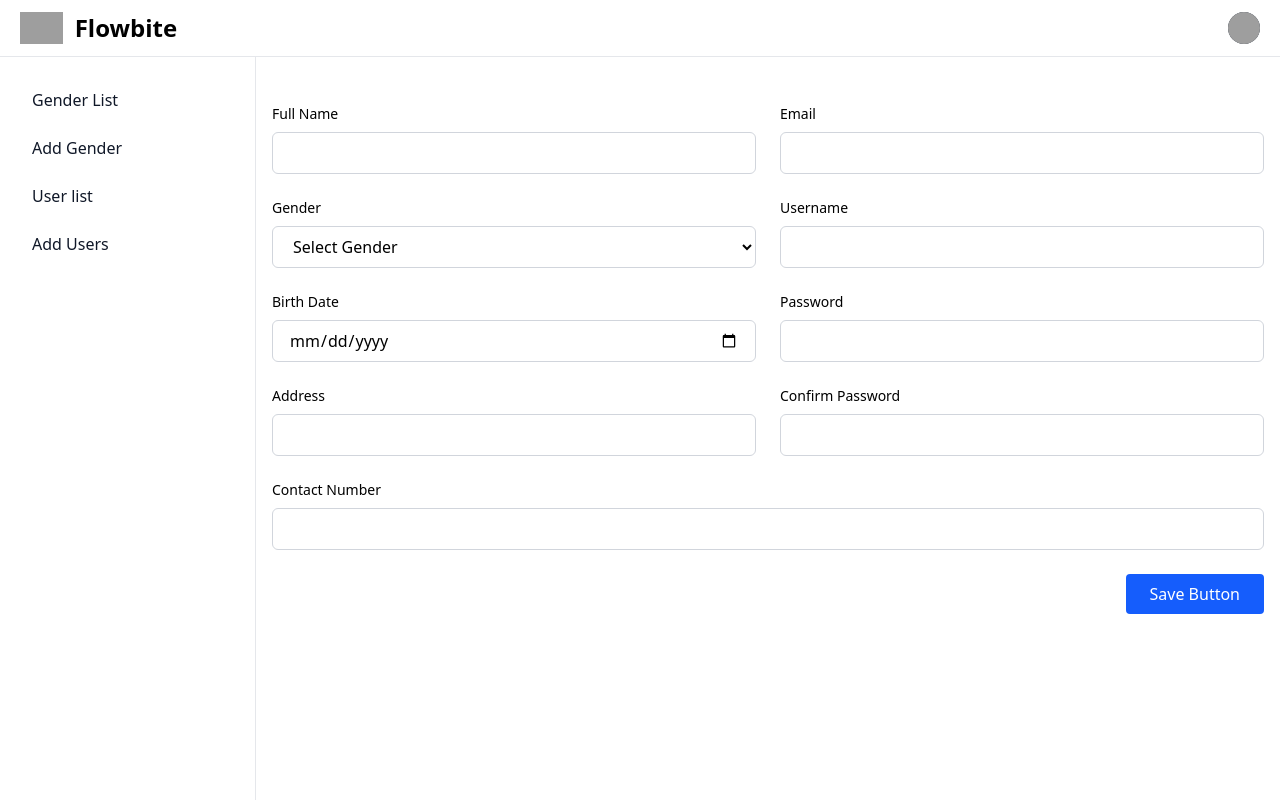
After one commit to jomar11346/groupsixsite, a Django app: page /user/add in a window 1280 px wide. The commit adds this page. Run offline with Django 4.2, Linux system fonts and the light colour scheme; data that the repository does not hold is empty; grey boxes are pictures that could not be loaded.

Commit message:
Added user and userlist

```diff
--- a/crud/static/css/output.css
+++ b/crud/static/css/output.css
@@ -9,18 +9,12 @@
       "Courier New", monospace;
     --color-red-600: oklch(57.7% 0.245 27.325);
     --color-red-700: oklch(50.5% 0.213 27.518);
-    --color-green-100: oklch(96.2% 0.044 156.743);
     --color-green-200: oklch(92.5% 0.084 155.995);
-    --color-green-500: oklch(72.3% 0.219 149.579);
     --color-green-600: oklch(62.7% 0.194 149.214);
     --color-green-700: oklch(52.7% 0.154 150.069);
-    --color-blue-100: oklch(93.2% 0.032 255.585);
-    --color-blue-300: oklch(80.9% 0.105 251.813);
+    --color-blue-500: oklch(62.3% 0.214 259.815);
     --color-blue-600: oklch(54.6% 0.245 262.881);
     --color-blue-700: oklch(48.8% 0.243 264.376);
-    --color-blue-800: oklch(42.4% 0.199 265.638);
-    --color-blue-900: oklch(37.9% 0.146 265.522);
-    --color-gray-50: oklch(98.5% 0.002 247.839);
     --color-gray-100: oklch(96.7% 0.003 264.542);
     --color-gray-200: oklch(92.8% 0.006 264.531);
     --color-gray-300: oklch(87.2% 0.01 258.338);
@@ -34,6 +28,7 @@
     --color-white: #fff;
     --spacing: 0.25rem;
     --container-xs: 20rem;
+    --container-7xl: 80rem;
     --text-xs: 0.75rem;
     --text-xs--line-height: calc(1 / 0.75);
     --text-sm: 0.875rem;
@@ -48,6 +43,7 @@
     --font-weight-medium: 500;
     --font-weight-semibold: 600;
     --radius-sm: 0.25rem;
+    --radius-md: 0.375rem;
     --radius-lg: 0.5rem;
     --default-transition-duration: 150ms;
     --default-transition-timing-function: cubic-bezier(0.4, 0, 0.2, 1);
@@ -242,6 +238,9 @@
   .z-50 {
     z-index: 50;
   }
+  .col-span-2 {
+    grid-column: span 2 / span 2;
+  }
   .-mx-1 {
     margin-inline: calc(var(--spacing) * -1);
   }
@@ -290,6 +289,9 @@
   .flex {
     display: flex;
   }
+  .grid {
+    display: grid;
+  }
   .hidden {
     display: none;
   }
@@ -335,6 +337,9 @@
   .w-full {
     width: 100%;
   }
+  .max-w-7xl {
+    max-width: var(--container-7xl);
+  }
   .max-w-xs {
     max-width: var(--container-xs);
   }
@@ -374,6 +379,9 @@
   .list-none {
     list-style-type: none;
   }
+  .grid-cols-1 {
+    grid-template-columns: repeat(1, minmax(0, 1fr));
+  }
   .items-center {
     align-items: center;
   }
@@ -388,6 +396,12 @@
   }
   .justify-start {
     justify-content: flex-start;
+  }
+  .gap-4 {
+    gap: calc(var(--spacing) * 4);
+  }
+  .gap-6 {
+    gap: calc(var(--spacing) * 6);
   }
   .space-y-2 {
     :where(& > :not(:last-child)) {
@@ -424,11 +438,17 @@
   .overflow-y-auto {
     overflow-y: auto;
   }
+  .rounded {
+    border-radius: 0.25rem;
+  }
   .rounded-full {
     border-radius: calc(infinity * 1px);
   }
   .rounded-lg {
     border-radius: var(--radius-lg);
+  }
+  .rounded-md {
+    border-radius: var(--radius-md);
   }
   .rounded-sm {
     border-radius: var(--radius-sm);
@@ -455,6 +475,9 @@
   }
   .border-gray-200 {
     border-color: var(--color-gray-200);
+  }
+  .border-gray-300 {
+    border-color: var(--color-gray-300);
   }
   .border-gray-400 {
     border-color: var(--color-gray-400);
@@ -519,6 +542,9 @@
   .text-left {
     text-align: left;
   }
+  .text-right {
+    text-align: right;
+  }
   .text-base {
     font-size: var(--text-base);
     line-height: var(--tw-leading, var(--text-base--line-height));
@@ -582,10 +608,27 @@
     outline-style: var(--tw-outline-style);
     outline-width: 1px;
   }
+  .transition-all {
+    transition-property: all;
+    transition-timing-function: var(--tw-ease, var(--default-transition-timing-function));
+    transition-duration: var(--tw-duration, var(--default-transition-duration));
+  }
+  .transition-colors {
+    transition-property: color, background-color, border-color, outline-color, text-decoration-color, fill, stroke, --tw-gradient-from, --tw-gradient-via, --tw-gradient-to;
+    transition-timing-function: var(--tw-ease, var(--default-transition-timing-function));
+    transition-duration: var(--tw-duration, var(--default-transition-duration));
+  }
   .transition-transform {
     transition-property: transform, translate, scale, rotate;
     transition-timing-function: var(--tw-ease, var(--default-transition-timing-function));
     transition-duration: var(--tw-duration, var(--default-transition-duration));
+  }
+  .hover\:bg-blue-700 {
+    &:hover {
+      @media (hover: hover) {
+        background-color: var(--color-blue-700);
+      }
+    }
   }
   .hover\:bg-gray-100 {
     &:hover {
@@ -623,9 +666,15 @@
       }
     }
   }
-  .focus\:border-blue-700 {
+  .focus\:border-blue-600 {
     &:focus {
-      border-color: var(--color-blue-700);
+      border-color: var(--color-blue-600);
+    }
+  }
+  .focus\:to-blue-600 {
+    &:focus {
+      --tw-gradient-to: var(--color-blue-600);
+      --tw-gradient-stops: var(--tw-gradient-via-stops, var(--tw-gradient-position), var(--tw-gradient-from) var(--tw-gradient-from-position), var(--tw-gradient-to) var(--tw-gradient-to-position));
     }
   }
   .focus\:to-blue-700 {
@@ -644,6 +693,16 @@
     &:focus {
       --tw-ring-shadow: var(--tw-ring-inset,) 0 0 0 calc(4px + var(--tw-ring-offset-width)) var(--tw-ring-color, currentcolor);
       box-shadow: var(--tw-inset-shadow), var(--tw-inset-ring-shadow), var(--tw-ring-offset-shadow), var(--tw-ring-shadow), var(--tw-shadow);
+    }
+  }
+  .focus\:ring-blue-500 {
+    &:focus {
+      --tw-ring-color: var(--color-blue-500);
+    }
+  }
+  .focus\:ring-blue-600 {
+    &:focus {
+      --tw-ring-color: var(--color-blue-600);
     }
   }
   .focus\:ring-blue-700 {
@@ -689,6 +748,16 @@
       line-height: var(--tw-leading, var(--text-2xl--line-height));
     }
   }
+  .md\:col-span-1 {
+    @media (width >= 48rem) {
+      grid-column: span 1 / span 1;
+    }
+  }
+  .md\:col-span-2 {
+    @media (width >= 48rem) {
+      grid-column: span 2 / span 2;
+    }
+  }
   .md\:me-24 {
     @media (width >= 48rem) {
       margin-inline-end: calc(var(--spacing) * 24);
@@ -702,6 +771,11 @@
   .md\:w-1\/3 {
     @media (width >= 48rem) {
       width: calc(1/3 * 100%);
+    }
+  }
+  .md\:grid-cols-2 {
+    @media (width >= 48rem) {
+      grid-template-columns: repeat(2, minmax(0, 1fr));
     }
   }
   .lg\:px-5 {
--- a/crud/templates/include/sidebar.html
+++ b/crud/templates/include/sidebar.html
@@ -67,12 +67,12 @@
               </a>
            </li>
            <li>
-              <a href="#" class="flex items-center p-2 text-gray-900 rounded-lg dark:text-white hover:bg-gray-100 dark:hover:bg-gray-700 group">
+              <a href="/user/list" class="flex items-center p-2 text-gray-900 rounded-lg dark:text-white hover:bg-gray-100 dark:hover:bg-gray-700 group">
                  <span class="flex-1 ms-3 whitespace-nowrap">User list</span>
               </a>
            </li>
            <li>
-              <a href="#" class="flex items-center p-2 text-gray-900 rounded-lg dark:text-white hover:bg-gray-100 dark:hover:bg-gray-700 group">
+              <a href="/user/add" class="flex items-center p-2 text-gray-900 rounded-lg dark:text-white hover:bg-gray-100 dark:hover:bg-gray-700 group">
                  <span class="flex-1 ms-3 whitespace-nowrap">Add Users</span>
               </a>
            </li>
--- /dev/null
+++ b/crud/templates/user/AddUser.html
@@ -0,0 +1,73 @@
+{% extends "layout/base.html" %}
+
+{% block 'title' %} Add User {% endblock 'title' %}
+
+{% block 'content' %}
+
+{% include "include/sidebar.html" %}
+
+<div class="p-4 sm:ml-64 mt-16 md:mt-14">
+    <form action="/user/add" method="post">
+        <div class="max-w-7xl mx-auto">
+            {% csrf_token %}
+            <div class="grid grid-cols-1 md:grid-cols-2 gap-6">
+                <div>
+                    <label for="full_name" class="block text-sm font-medium mb-2">Full Name</label>
+                    <input type="text" name="full_name" id="full_name"
+                        class="w-full border border-gray-300 rounded-md px-4 py-2 focus:outline-none focus:ring-2 focus:ring-blue-500" />
+                </div>
+                <div>
+                    <label for="email" class="block text-sm font-medium mb-2">Email</label>
+                    <input type="email" name="email" id="email"
+                        class="w-full border border-gray-300 rounded-md px-4 py-2 focus:outline-none focus:ring-2 focus:ring-blue-500" />
+                </div>
+                <div>
+                    <label for="gender" class="block text-sm font-medium mb-2">Gender</label>
+                    <select name="gender" id="gender"
+                        class="w-full border border-gray-300 rounded-md px-4 py-2 focus:outline-none focus:ring-2 focus:ring-blue-500">
+                        <option value="">Select Gender</option>
+                        {% for gender in genders %}
+                        <option value="{{ gender.gender_id }}">{{ gender.gender }}</option>
+                        {% endfor %}
+                    </select>
+                </div>
+                <div>
+                    <label for="username" class="block text-sm font-medium mb-2">Username</label>
+                    <input type="text" name="username" id="username"
+                        class="w-full border border-gray-300 rounded-md px-4 py-2 focus:outline-none focus:ring-2 focus:ring-blue-500" />
+                </div>
+                <div>
+                    <label for="birth_date" class="block text-sm font-medium mb-2">Birth Date</label>
+                    <input type="date" name="birth_date" id="birth_date"
+                        class="w-full border border-gray-300 rounded-md px-4 py-2 focus:outline-none focus:ring-2 focus:ring-blue-500" />
+                </div>
+                <div>
+                    <label for="password" class="block text-sm font-medium mb-2">Password</label>
+                    <input type="password" name="password" id="password"
+                        class="w-full border border-gray-300 rounded-md px-4 py-2 focus:outline-none focus:ring-2 focus:ring-blue-500" />
+                </div>
+                <div>
+                    <label for="address" class="block text-sm font-medium mb-2">Address</label>
+                    <input type="text" name="address" id="address"
+                        class="w-full border border-gray-300 rounded-md px-4 py-2 focus:outline-none focus:ring-2 focus:ring-blue-500" />
+                </div>
+                <div>
+                    <label for="confirm_password" class="block text-sm font-medium mb-2">Confirm Password</label>
+                    <input type="password" name="confirm_password" id="confirm_password"
+                        class="w-full border border-gray-300 rounded-md px-4 py-2 focus:outline-none focus:ring-2 focus:ring-blue-500" />
+                </div>
+                <div class="md:col-span-2">
+                    <label for="contact_number" class="block text-sm font-medium mb-2">Contact Number</label>
+                    <input type="text" name="contact_number" id="contact_number"
+                        class="w-full border border-gray-300 rounded-md px-4 py-2 focus:outline-none focus:ring-2 focus:ring-blue-500" />
+                </div>
+                <div class="md:col-span-2 text-right">
+                    <button type="submit"
+                        class="bg-blue-600 text-white px-6 py-2 rounded hover:bg-blue-700 transition-all">Save Button</button>
+                </div>
+            </div>
+        </div>
+    </form>
+</div>
+
+{% endblock 'content' %}
--- a/crud/urls.py
+++ b/crud/urls.py
@@ -5,5 +5,8 @@ urlpatterns = [
     path('gender/list', views.gender_list),
     path('gender/add', views.add_gender),
     path('gender/edit/<int:genderId>', views.edit_gender),
-    path('gender/delete/<int:genderId>', views.delete_gender)
+    path('gender/delete/<int:genderId>', views.delete_gender),
+     path('user/list', views.user_list),
+    path('user/add', views.add_user)
+
 ]
--- a/crud/views.py
+++ b/crud/views.py
@@ -1,7 +1,8 @@
 from django.shortcuts import render, redirect
 from django.http import HttpResponse
 from django.contrib import messages
-from .models import Genders
+from .models import Genders, Users
+from django.contrib.auth.hashers import make_password
 
 # Create your views here.
 
@@ -77,3 +78,55 @@ def delete_gender(request, genderId):
          return render(request, 'gender/DeleteGender.html', data)
     except Exception as e:
         return HttpResponse(f'Error Occurred during delete gender: {e}')
+
+def user_list(request):
+    try:
+        userObj = Users.objects.select_related('gender')
+
+        data = {
+            'users': userObj
+        }
+
+        return render(request, 'user/UsersList.html', data)
+    except Exception as e:
+        return HttpResponse(f'Error occurred during Load users: {e}')
+def add_user(request):
+    try:
+        if request.method == 'POST':
+            fullName = request.POST.get('full_name')
+            gender = request.POST.get('gender')
+            birthDate = request.POST.get('birth_date')
+            address = request.POST.get('address')
+            contactNumber = request.POST.get('contact_number')
+            email = request.POST.get('email')
+            username = request.POST.get("username")
+            password = request.POST.get('password')
+            confirmPassword = request.POST.get('confirm_password')
+
+            if password != confirmPassword:
+                messages.error(request, 'Password and Confirm Password do not match!')
+                return redirect('/user/add')
+
+            Users.objects.create(
+                full_name=fullName,
+                gender=Genders.objects.get(pk=gender),
+                birth_date=birthDate,
+                address=address,
+                contact_number=contactNumber,
+                email=email,
+                username=username,
+                password=make_password(password)
+            ).save()
+
+            messages.success(request, 'User added successfully!')
+            return redirect('/user/add')
+
+        else:
+         genderObj = Genders.objects.all()
+
+        data = {
+            'genders': genderObj
+        }
+        return render(request, 'user/AddUser.html', data)
+    except Exception as e:
+        return HttpResponse(f'Error occurred during  add user: {e}')
```
Also changed, not shown: crud/templates/user/UsersList.html (added, +48 -0 lines).
